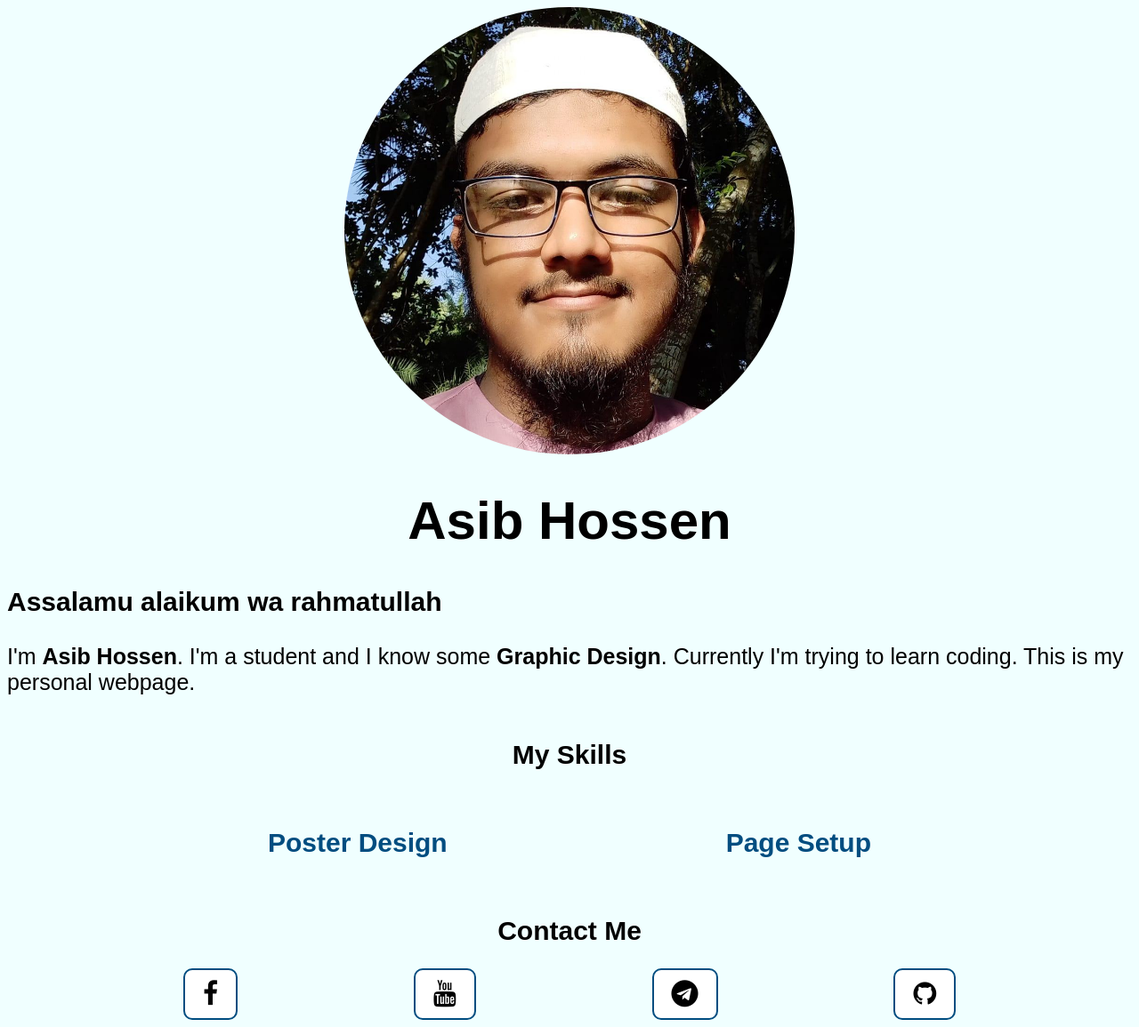
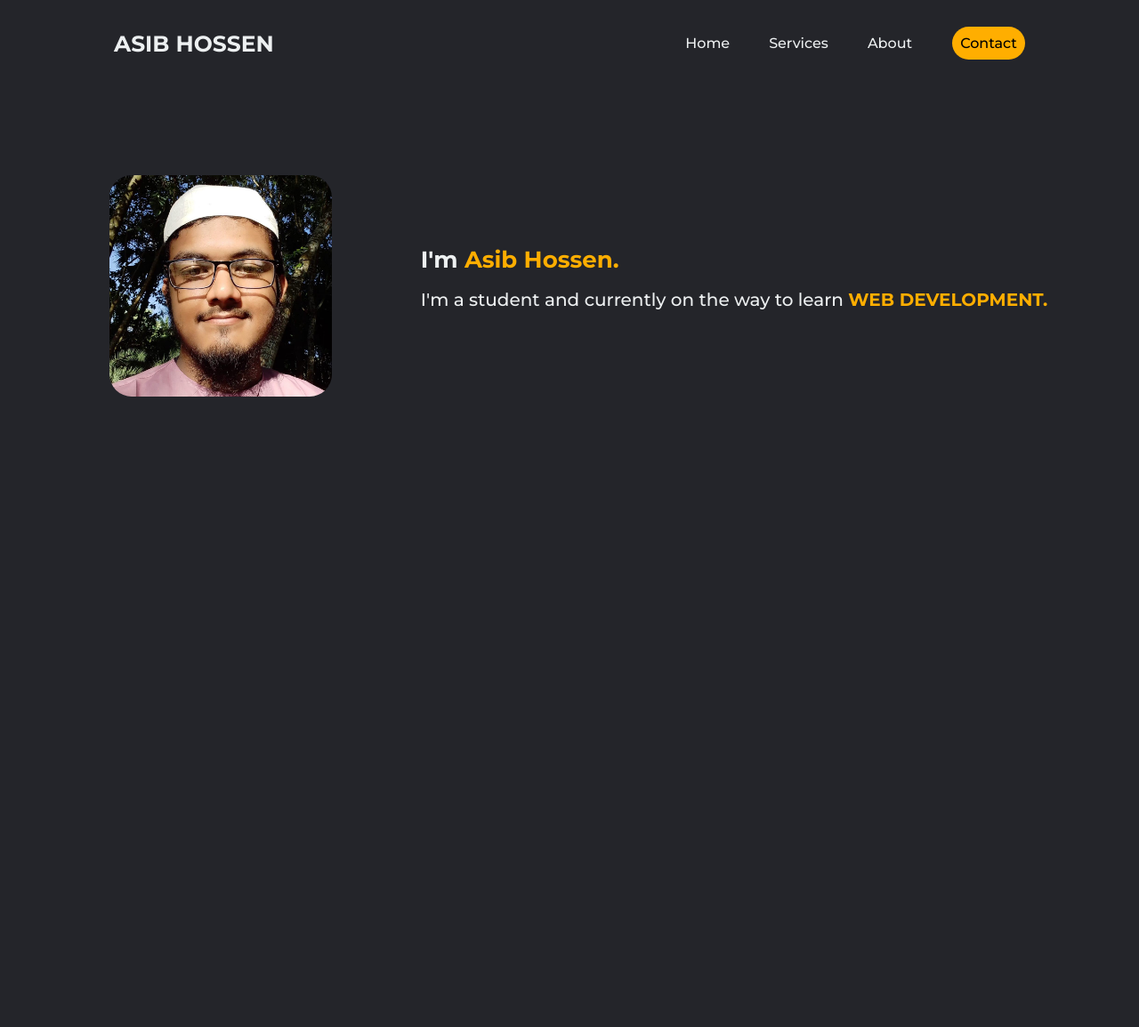
Before and after one commit to asibhossen897/asibhossen897.github.io, a plain HTML site: page index.html in a window 1280 px wide. Shown: the whole page at 89% size. After the commit the page ends 800 px from the top, so only its background shows below. Drawn offline with Linux system fonts and the light colour scheme.

Commit message:
updated webpage design

```diff
--- a/2.css
+++ /dev/null
@@ -1,108 +0,0 @@
-body {
-  background-color: azure;
-}
-
-h2,
-h3,
-p,
-a {
-  font-size: 30px;
-  font-family: sans-serif;
-}
-
-p {
-  font-size: 25px;
-}
-
-a {
-  font-weight: bolder;
-}
-
-h2 {
-  text-align: center;
-}
-
-.myPhoto {
-  width: 20%;
-  height: 20%;
-  border-radius: 100%;
-  display: block;
-  margin-left: auto;
-  margin-right: auto;
-  width: 40%;
-  transition: transform 0.5s ease-in-out;
-  animation: scale-up 1s ease-in-out;
-}
-
-
-@keyframes scale-up {
-  0% {
-    transform: scale(1);
-  }
-  50% {
-    transform: scale(1.1);
-  }
-  100% {
-    transform: scale(1);
-  }
-}
-
-.myPhoto:hover {
-  transform: scale(1.1);
-}
-
-.author-name {
-  font-size: 60px;
-  font-family: sans-serif;
-  text-align: center;
-}
-
-.author-name:hover {
-  color: rgb(0, 77, 128);
-}
-
-div.center {
-  display: flex;
-  align-content: stretch;
-  justify-content: space-evenly;
-}
-
-a:link,
-a:visited {
-  background-color: white;
-  color: black;
-  border: 2px solid rgb(0, 77, 128);
-  border-radius: 10px;
-  padding: 10px 20px;
-  text-align: center;
-  text-decoration: none;
-  display: inline-block;
-}
-
-a:hover,
-a:active {
-  background-color: rgb(0, 77, 128);
-  color: white;
-}
-
-.my-skills {
-  /* border: 5px outset green; */
-  color: rgb(0, 77, 128);
-  /* background-color: green; */
-  border-radius: 10px;
-  padding: 10px 20px;
-  text-align: center;
-  text-decoration: none;
-  display: inline-block;
-}
-
-.my-skills:hover {
-  /* border: 5px outset green; */
-  color: white;
-  background-color: rgb(0, 77, 128);
-  border-radius: 10px;
-  padding: 10px 20px;
-  text-align: center;
-  text-decoration: none;
-  display: inline-block;
-}
--- /dev/null
+++ b/css/styles.css
@@ -0,0 +1,105 @@
+@import url("https://fonts.googleapis.com/css2?family=Montserrat:wght@500;700;900&display=swap");
+
+* {
+  box-sizing: border-box;
+  margin: 0;
+  padding: 0;
+  background-color: #24252a;
+}
+
+li,
+a,
+h2,
+button {
+  font-family: "Montserrat", sans-serif;
+  font-weight: 500;
+  font-size: 16px;
+  color: #edf0f1;
+  text-decoration: none;
+}
+.logo {
+  margin-right: auto;
+  font-size: 25px;
+  font-weight: 700;
+  cursor: pointer;
+}
+
+header {
+  display: flex;
+  justify-content: flex-end;
+  align-items: center;
+  padding: 30px 10%;
+}
+
+.nav_items {
+  list-style: none;
+}
+
+.nav_items li {
+  display: inline-block;
+  padding: 0px 20px;
+}
+
+.nav_items li a {
+  transition: all 0.3s ease 0s;
+}
+
+.nav_items li a:hover {
+  color: rgb(255, 174, 0);
+}
+
+button {
+  margin-left: 25px;
+  padding: 9px;
+  color: black;
+  background-color: rgba(255, 174, 0, 1);
+  border: none;
+  border-radius: 30px;
+  cursor: pointer;
+  transition: all 0.3s ease 0s;
+}
+
+button:hover {
+  color: #edf0f1;
+  background-color: rgba(0, 136, 169, 0.8);
+}
+
+.my_photo {
+  width: 250px;
+  border-radius: 25px;
+  margin: 100px 100px;
+}
+
+.container {
+  display: flex;
+  align-items: center;
+  justify-content: center;
+}
+.description {
+  font-family: "Montserrat", sans-serif;
+  color: #edf0f1;
+  text-decoration: none;
+}
+
+.description h3 {
+  font-weight: 700;
+  font-size: 26px;
+}
+
+.description h3 span {
+  color: rgb(255, 174, 0);
+}
+
+.description p {
+  font-weight: 500;
+  font-size: 20px;
+  margin: 15px 10px;
+  margin-left: 0;
+  margin-right: 80px;
+  line-height: 1.4;
+}
+
+.description p span {
+  font-weight: 700;
+  color: rgb(255, 174, 0);
+}
--- a/index.html
+++ b/index.html
@@ -4,55 +4,34 @@
     <meta charset="UTF-8" />
     <meta http-equiv="X-UA-Compatible" content="IE=edge" />
     <meta name="viewport" content="width=device-width, initial-scale=1.0" />
-    <link rel="stylesheet" href="2.css" />
-    <link
-      rel="stylesheet"
-      href="https://cdnjs.cloudflare.com/ajax/libs/font-awesome/4.7.0/css/font-awesome.min.css"
-    />
-
+    <link rel="stylesheet" href="css/styles.css" />
     <title>Asib Hossen</title>
   </head>
   <body>
     <header>
-      <img class="myPhoto" src="/img/me.jpg" alt="Photo of Asib Hossen" />
-      <div class="author-box">
-        <h1 class="author-name">Asib Hossen</h1>
+      <a class="logo" href="http://asibhossen.me" target="_blank"
+        >ASIB HOSSEN</a
+      >
+      <nav>
+        <ul class="nav_items">
+          <li><a href="#">Home</a></li>
+          <li><a href="#">Services</a></li>
+          <li><a href="#">About</a></li>
+        </ul>
+      </nav>
+      <a href="#"><button>Contact</button></a>
+    </header>
+    <section>
+      <div class="container">
+        <img class="my_photo" src="img/me.jpg" alt="Photo of Asib Hossen" />
+        <div class="description">
+          <h3>I'm <span>Asib Hossen.</span></h3>
+          <p>
+            I'm a student and currently on the way to learn
+            <span>WEB DEVELOPMENT.</span>
+          </p>
+        </div>
       </div>
-    </header>
-    <article>
-      <h3>Assalamu alaikum wa rahmatullah</h3>
-      <p>
-        I'm <strong>Asib Hossen</strong>. I'm a student and I know some <strong>Graphic Design</strong>. Currently I'm trying to learn
-        coding. This is my personal webpage.
-      </p>
-    </div>
-    <div class="center">
-      <h2>My Skills</h2>
-    </div>
-    <div class="center">
-      <div class="my-skills">
-        <h3>Poster Design</h3>
-      </div>
-      <div class="my-skills">
-        <h3>Page Setup</h3>
-      </div>
-    </div>
-      <h2>Contact Me</h2>
-    </article>
-
-    <div class="center">
-      <a href="https://www.facebook.com/asibhossen897" target="_blank"
-        ><i class="fa fa-facebook"></i
-      ></a>
-      <a href="https://youtube.com/@asibhossen" target="_blank"><i class="fa fa-youtube"></i></a>
-      <a href="https://t.me/asibhossen897" target="_blank"><i class="fa fa-telegram"></i></a>
-      <a href="https://github.com/asibhossen897" target="_blank"
-        ><i class="fa fa-github"></i
-      ></a>
-      <!-- <a href="https://www.facebook.com/asibhossen897">Facebook</a>
-      <a href="https://youtube.com/asibhossen">YouTube</a>
-      <a href="https://t.me/asibhossen897">Telegram</a>
-      <a href="https://github.com/asibhossen897">GitHub</a>
-       -->
+    </section>
   </body>
 </html>
```
